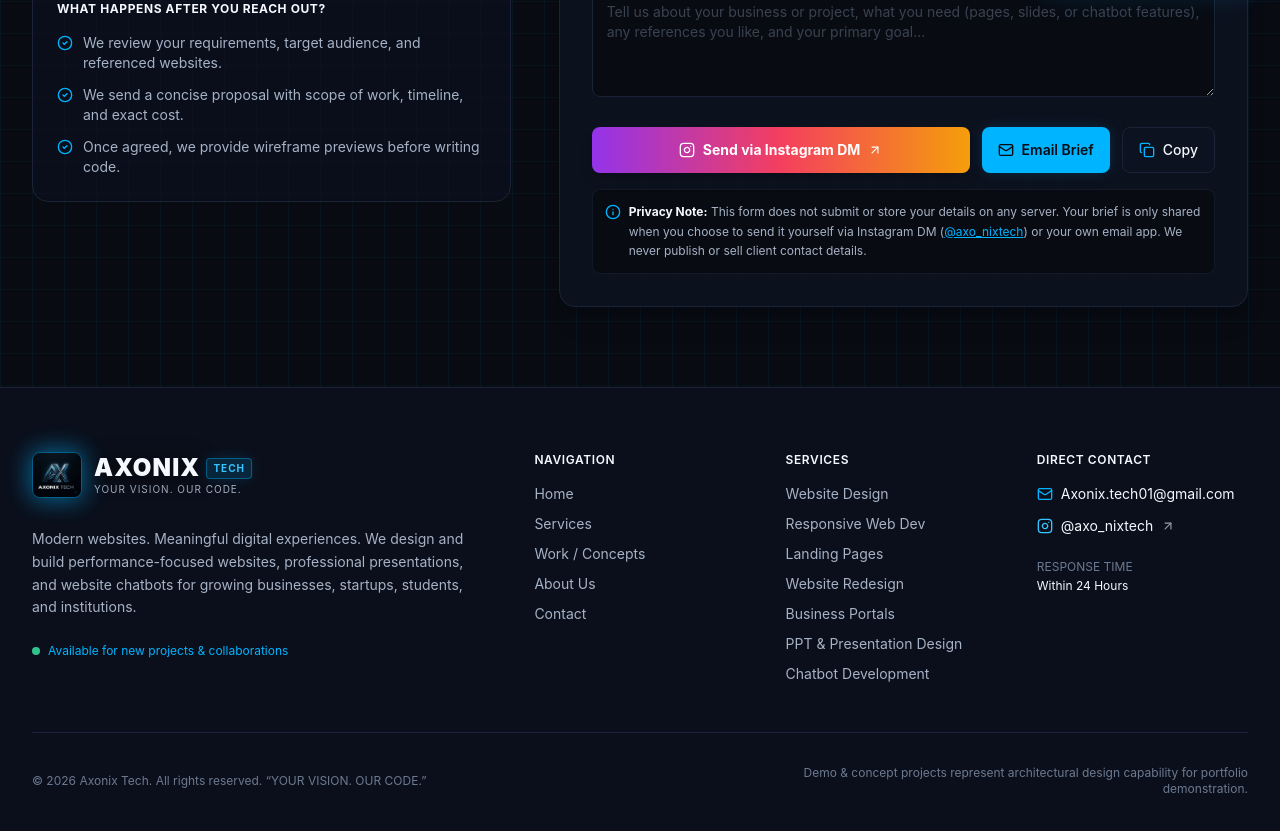
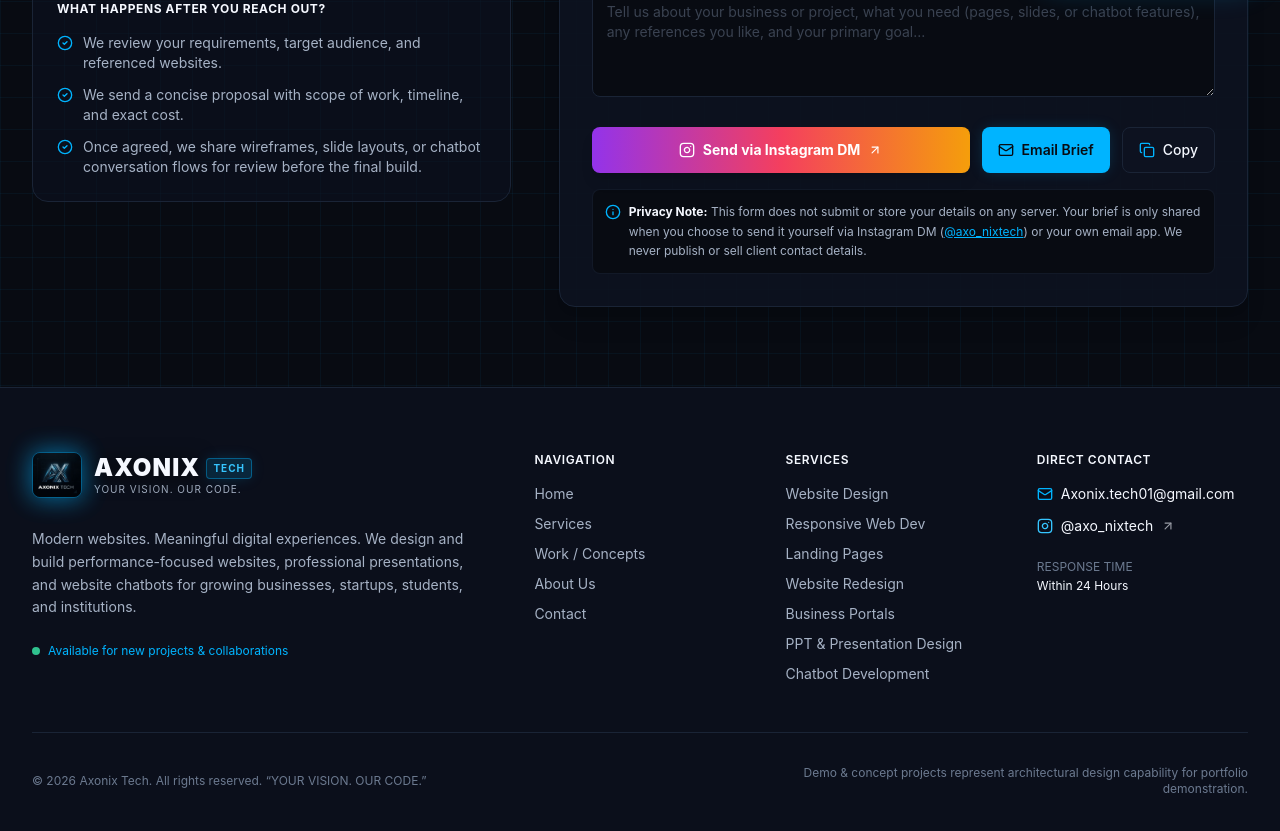
Before and after one commit to axonixtech01-cpu/axonix-tech, a Next.js app: page /contact in a window 1280 px wide. Shown: the part 800-1631 px from the top of the page. Built offline with nearby package versions, Linux system fonts and the light colour scheme.

Commit message:
Update page.tsx

```diff
--- a/app/contact/page.tsx
+++ b/app/contact/page.tsx
@@ -15,10 +15,10 @@ import {
 export const metadata: Metadata = {
   title: 'Contact — Initiate Your Project Inquiry',
   description:
-    'Get in touch with Axonix Tech to discuss your new website, redesign, or landing page. Email: Axonix.tech01@gmail.com | Instagram: @axo_nixtech',
+    'Get in touch with Axonix Tech to discuss a new website, redesign, landing page, presentation design, or website chatbot. Email: Axonix.tech01@gmail.com | Instagram: @axo_nixtech',
   openGraph: {
     title: 'Contact Axonix Tech | Project Inquiries',
-    description: 'Start your website project with Axonix Tech. Direct communication, transparent pricing.',
+    description: 'Start your website, presentation, or chatbot project with Axonix Tech. Direct communication, transparent pricing.',
   },
 };
 
@@ -139,7 +139,7 @@ export default function ContactPage() {
                 </li>
                 <li className="flex items-start gap-2.5">
                   <CheckCircle2 className="h-4 w-4 text-axon-blue shrink-0 mt-0.5" />
-                  <span>Once agreed, we provide wireframe previews before writing code.</span>
+                  <span>Once agreed, we share wireframes, slide layouts, or chatbot conversation flows for review before the final build.</span>
                 </li>
               </ul>
             </div>
```
